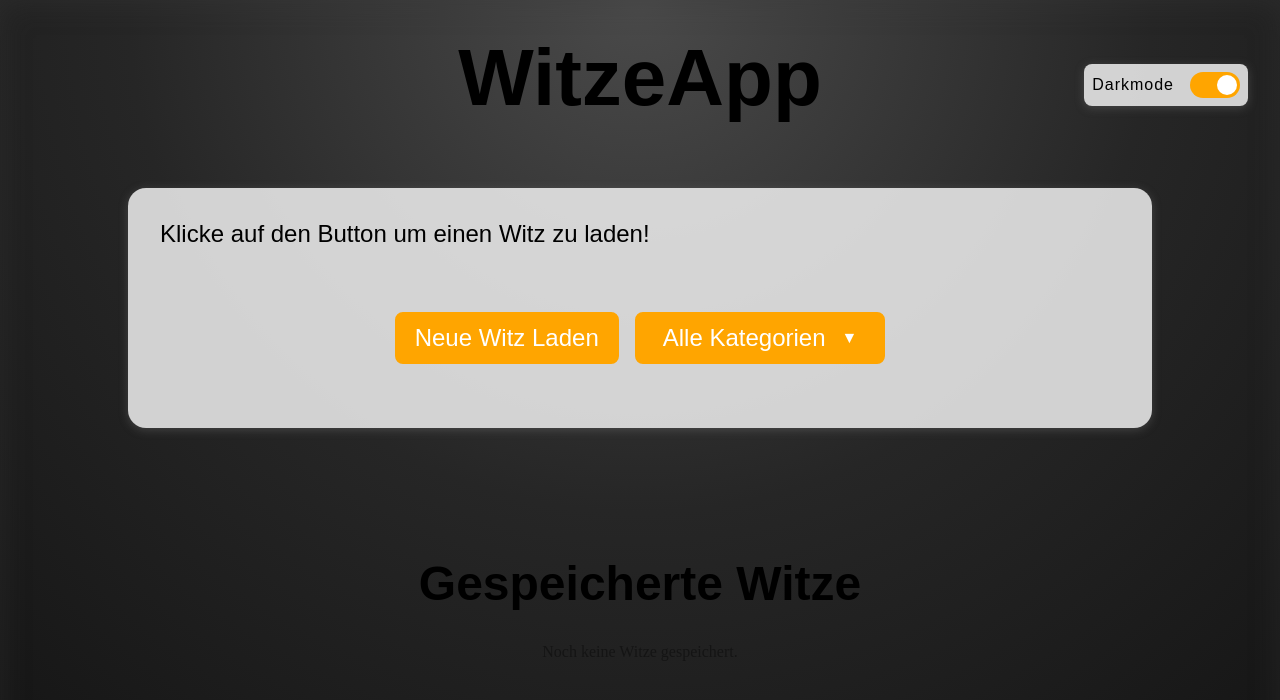
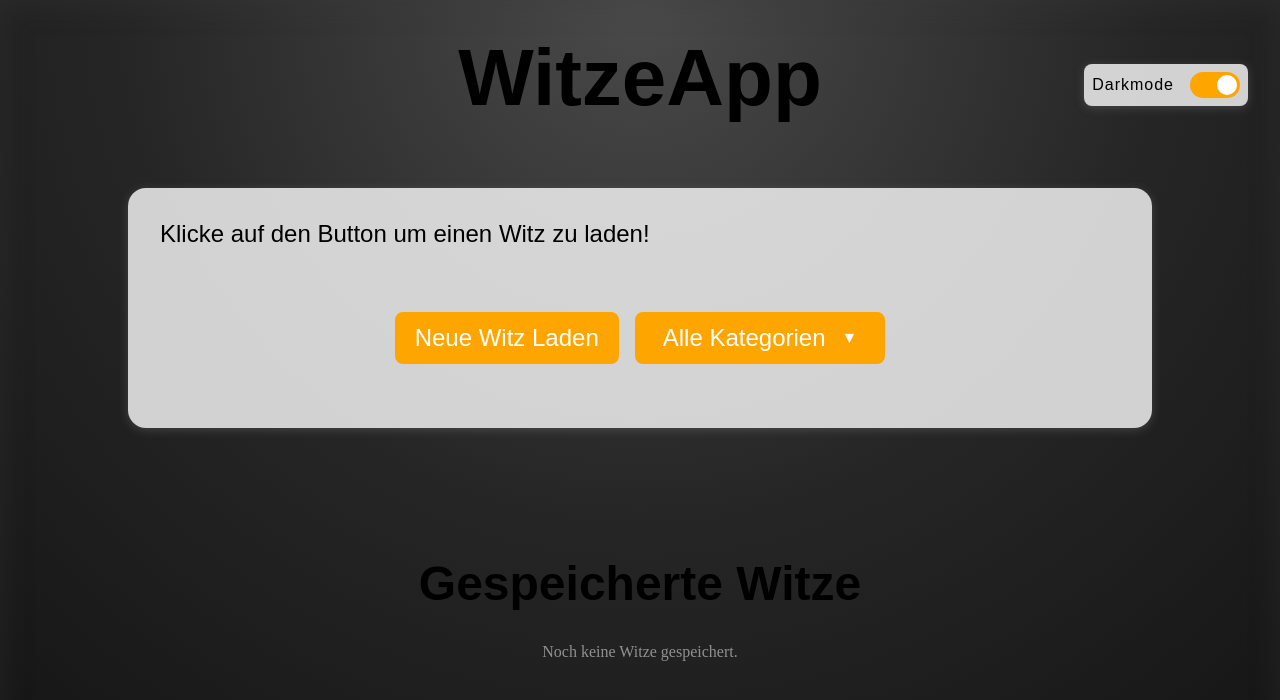
Before and after one commit to Schokett/witzeApp, a website built with Vite: page index.html in a window 1280 px wide. Both pictures are taken after a click on the label 1215 px from the left and 85 px from the top of the page. Built offline with nearby package versions, Linux system fonts and the light colour scheme; a web font is replaced by a local one.

Commit message:
darkmode style fix

```diff
--- a/src/styles/section-saved.scss
+++ b/src/styles/section-saved.scss
@@ -19,6 +19,10 @@
     font-size: 1rem;
     text-align: center;
     color: rgba(0, 0, 0, 0.39);
+
+    .darkmode & {
+      color: rgba(255, 255, 255, 0.5);
+    }
   }
 
   &__joke-container {
```
